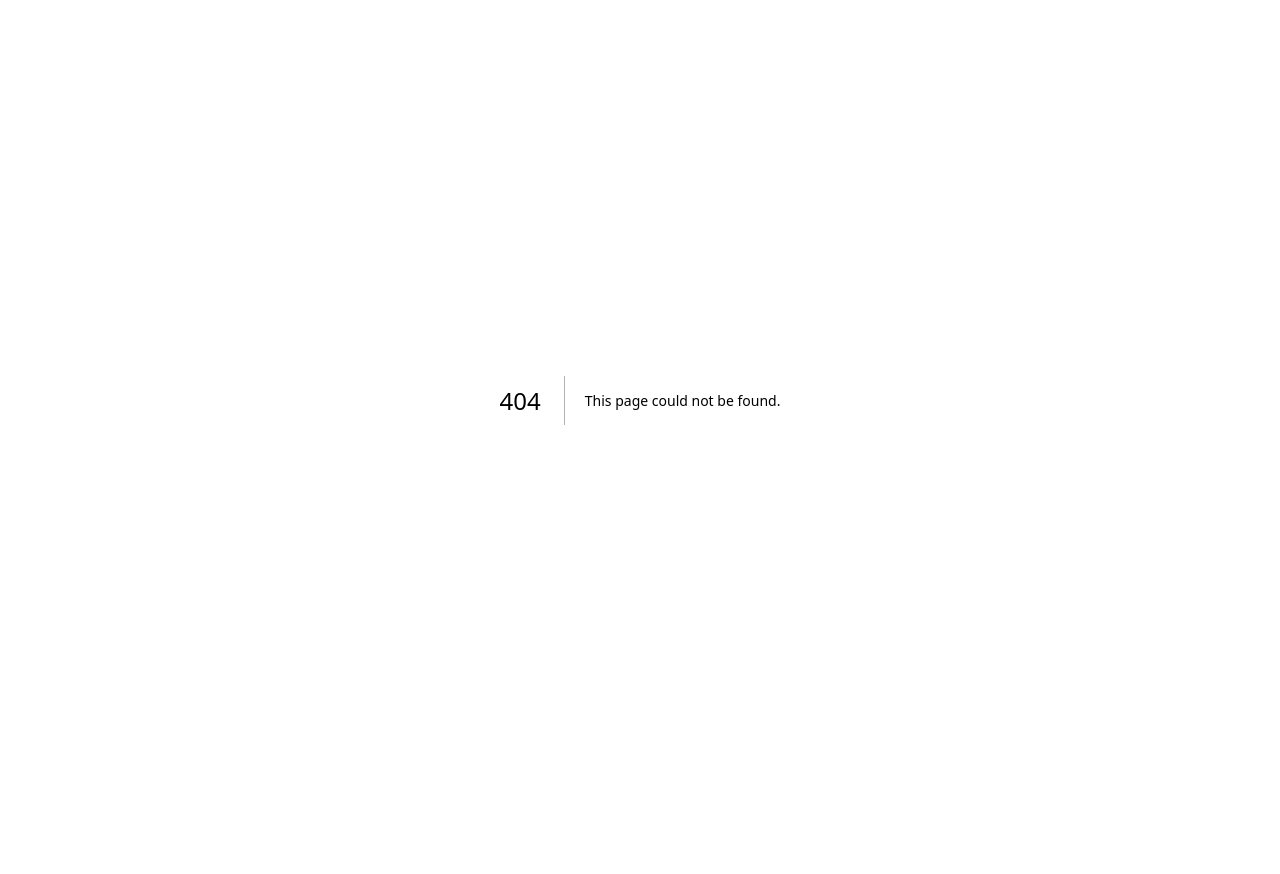
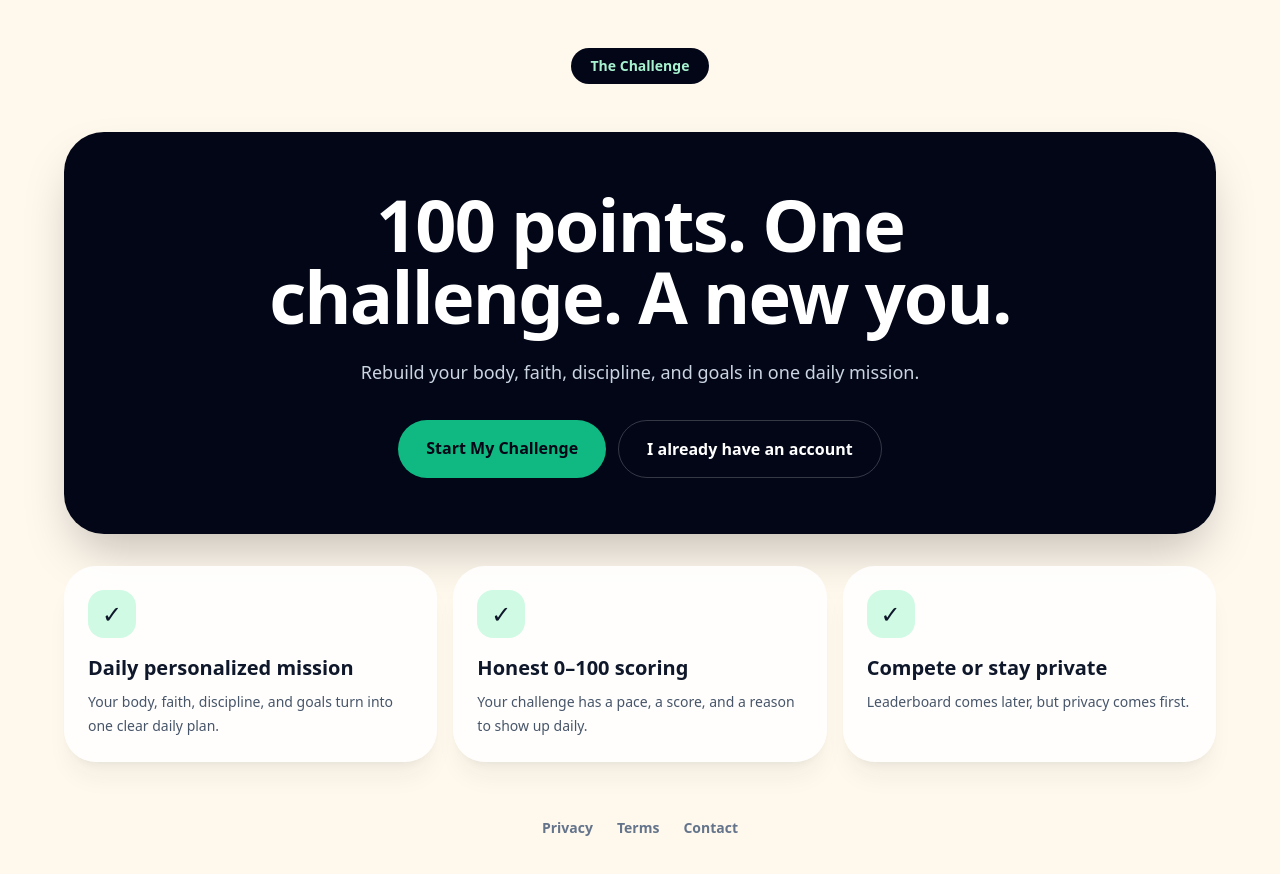
Before and after one commit to hxhhxxs/The-Challenge-, a Next.js app: page /landing in a window 1280 px wide. Before the commit this address had no page. Shown: the top 874 px of the page. Before the commit the page ends 800 px from the top, so only its background shows below. Built offline with nearby package versions, Linux system fonts and the light colour scheme.

Commit message:
Add real landing page route

```diff
--- /dev/null
+++ b/app/landing/page.tsx
@@ -0,0 +1,40 @@
+import Link from "next/link";
+import { cardClass, pageBg } from "@/lib/challenge-ui";
+
+const features = [
+  ["Daily personalized mission", "Your body, faith, discipline, and goals turn into one clear daily plan."],
+  ["Honest 0–100 scoring", "Your challenge has a pace, a score, and a reason to show up daily."],
+  ["Compete or stay private", "Leaderboard comes later, but privacy comes first."],
+];
+
+export default function LandingPage() {
+  return (
+    <main className={pageBg}>
+      <div className="mx-auto max-w-6xl space-y-8">
+        <header className="flex items-center justify-center py-4">
+          <div className="rounded-full bg-slate-950 px-5 py-2 text-sm font-black text-emerald-200">The Challenge</div>
+        </header>
+        <section className="rounded-[2.5rem] bg-slate-950 p-8 text-center text-white shadow-2xl md:p-14">
+          <h1 className="mx-auto max-w-4xl text-5xl font-black tracking-tight md:text-7xl">100 points. One challenge. A new you.</h1>
+          <p className="mx-auto mt-6 max-w-2xl text-lg leading-8 text-slate-300">Rebuild your body, faith, discipline, and goals in one daily mission.</p>
+          <div className="mt-8 flex flex-col justify-center gap-3 sm:flex-row">
+            <Link href="/signup" className="rounded-full bg-emerald-500 px-7 py-4 font-black text-slate-950">Start My Challenge</Link>
+            <Link href="/login" className="rounded-full border border-white/20 px-7 py-4 font-bold text-white">I already have an account</Link>
+          </div>
+        </section>
+        <section className="grid gap-4 md:grid-cols-3">
+          {features.map(([title, text]) => (
+            <div key={title} className={cardClass}>
+              <div className="mb-4 flex h-12 w-12 items-center justify-center rounded-2xl bg-emerald-100 text-2xl">✓</div>
+              <h2 className="text-xl font-black">{title}</h2>
+              <p className="mt-2 text-sm leading-6 text-slate-600">{text}</p>
+            </div>
+          ))}
+        </section>
+        <footer className="flex justify-center gap-6 py-6 text-sm font-semibold text-slate-500">
+          <span>Privacy</span><span>Terms</span><span>Contact</span>
+        </footer>
+      </div>
+    </main>
+  );
+}
```
